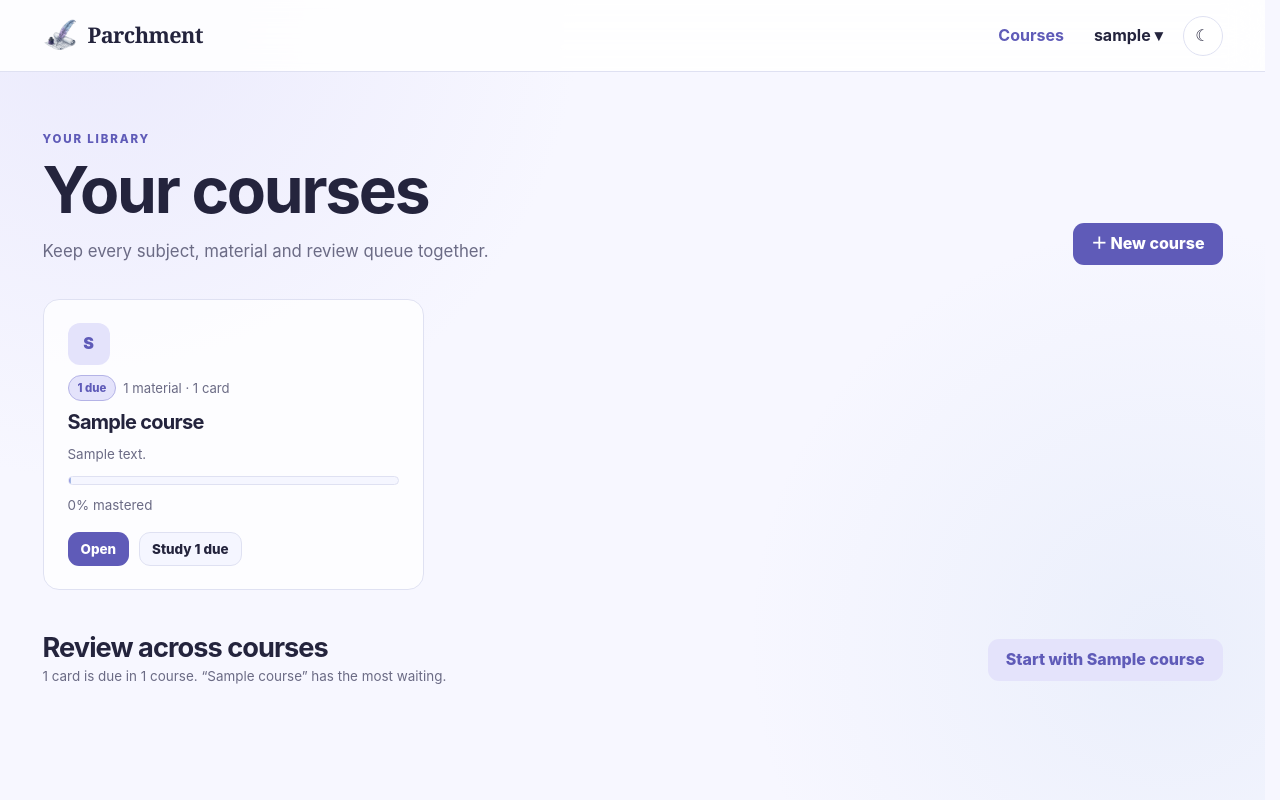
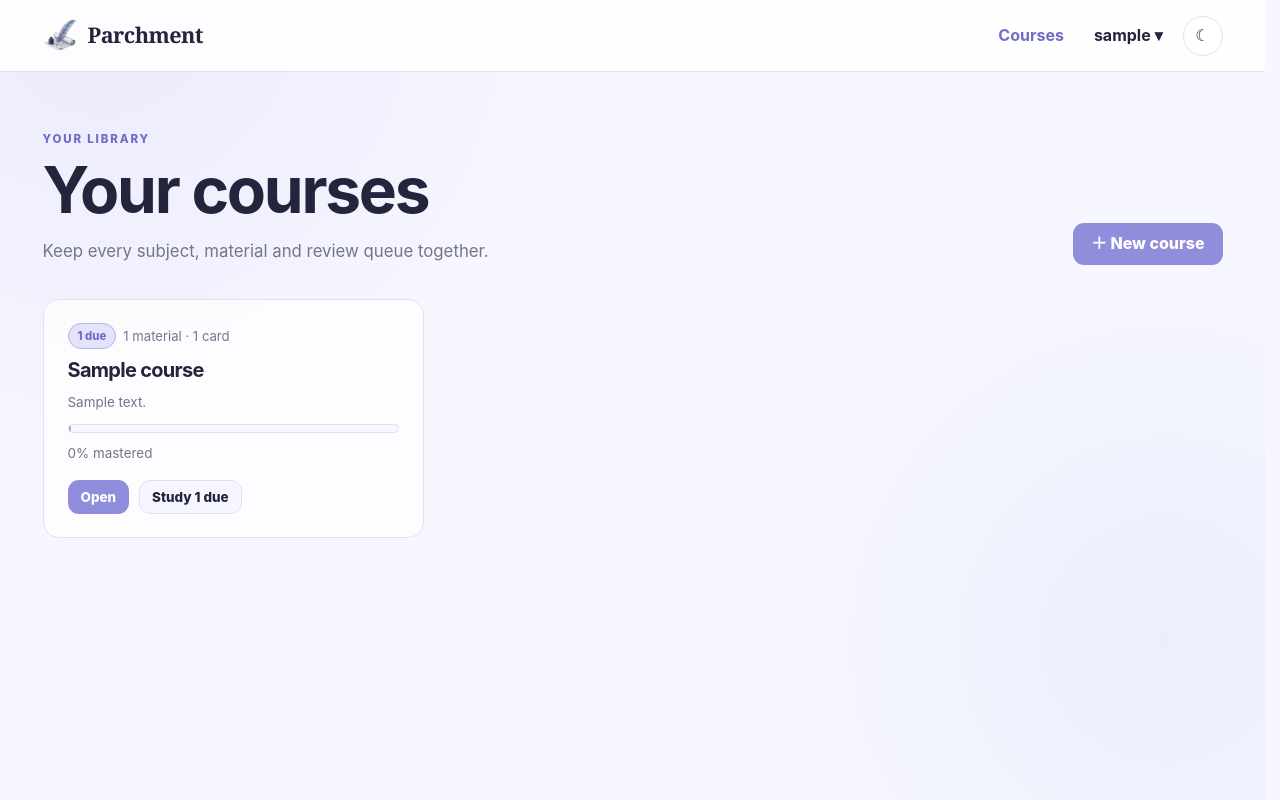
Before and after one commit to anish0m/Parchment, a Django app: page /courses/ in a window 1280 px wide. Run offline with Django 5.2, Linux system fonts and the light colour scheme; a user stored in the database is signed in; tables that the repository leaves empty hold one stand-in row (values such as "Sample post"); parts of the project's set-up code (start-up, migrations or seed data) failed here and were passed over; some libraries are stand-ins or nearby versions.

Commit message:
update: UI improvement
Use the design's exact purples (#918DDD buttons, #716DC7 hover and accent
text), drop the letter icon from course tiles, and remove the Review across
courses section: each course has its own Study button.

Co-Authored-By: Claude Opus 5.5 <noreply@anthropic.com>
Claude-Session: https://claude.ai/code/session_01EagsnVgPoFrGnNauZ842Sj

```diff
--- a/courses/views.py
+++ b/courses/views.py
@@ -9,7 +9,6 @@ from django.utils import timezone
 from django.views.generic import DeleteView, DetailView, ListView, UpdateView
 from django.views.generic.edit import CreateView
 
-from flashcards.models import Flashcard
 from materials.views import material_list_context
 from parchment.htmx import is_htmx, paginate, wants_fragment
 from study.views import study_panel_context
@@ -89,14 +88,6 @@ class CourseListView(OwnedCourseMixin, ListView):
     def get_context_data(self, **kwargs):
         context = super().get_context_data(**kwargs)
         context["form"] = CourseForm(owner=self.request.user)
-        # "Review across courses": how much is due, and the course with the most.
-        due = Flashcard.objects.filter(
-            course__owner=self.request.user, next_review_at__lte=timezone.now()
-        )
-        context["total_due"] = due.count()
-        context["due_course_count"] = due.values("course").distinct().count()
-        with_due = self.get_queryset().filter(due_count__gt=0)
-        context["busiest"] = with_due.order_by("-due_count", Lower("name")).first()
         context["open_modal"] = self.request.GET.get("new") == "1"
         return context
 
--- a/static/css/app.css
+++ b/static/css/app.css
@@ -8,14 +8,14 @@
   --surface: #ffffff;
   --surface-soft: #f5f6ff;
   --ink: #24243d;
-  --muted: #6b6b85;
+  --muted: #74748d;
   --line: #dfe1f2;
   --peri: #918ddd;
-  --peri-strong: #5f5bb8;
+  --peri-strong: #716dc7;
   --peri-soft: #e4e3fb;
   --blue: #a9c5e8;
-  --success: #3f7a63;
-  --danger: #b24a5c;
+  --success: #4c8b73;
+  --danger: #b95868;
   --on-accent: #ffffff;
   --shadow: 0 16px 45px rgba(72, 70, 130, 0.12);
   --radius: 18px;
@@ -159,8 +159,8 @@ h3 { font-size: 1.08rem; margin: 0; }
   min-height: 42px; padding: 0 17px; border-radius: 11px; border: 1px solid transparent;
   font-weight: 800; line-height: 1.2; text-align: center; transition: 0.18s ease;
 }
-.btn-primary { background: var(--peri-strong); color: var(--on-accent); }
-.btn-primary:hover { background: color-mix(in srgb, var(--peri-strong) 85%, var(--ink)); transform: translateY(-1px); }
+.btn-primary { background: var(--peri); color: #fff; }
+.btn-primary:hover { background: var(--peri-strong); transform: translateY(-1px); }
 .btn-secondary { background: transparent; color: var(--peri-strong); border-color: var(--peri); }
 .btn-secondary:hover { background: var(--peri-soft); }
 .btn-soft { background: var(--peri-soft); color: var(--peri-strong); }
@@ -245,10 +245,6 @@ a.badge:hover { border-color: var(--peri); text-decoration: none; }
 .course-tile h3 a { color: var(--ink); }
 .course-tile p { margin: 0; }
 .course-tile .actions { margin-top: auto; padding-top: 6px; }
-.course-icon {
-  width: 42px; height: 42px; border-radius: 12px; display: grid; place-items: center;
-  background: var(--peri-soft); color: var(--peri-strong); font-weight: 900; text-transform: uppercase;
-}
 /* Tiles stay a similar height however long the name or description is. */
 .course-tile h3, .course-tile .description { display: -webkit-box; -webkit-box-orient: vertical; overflow: hidden; }
 .course-tile h3 { -webkit-line-clamp: 2; line-clamp: 2; }
@@ -286,7 +282,7 @@ a.badge:hover { border-color: var(--peri); text-decoration: none; }
 .page-numbers { display: flex; flex-wrap: wrap; gap: 4px; }
 .page-numbers a, .page-numbers span { min-width: 2.2em; padding: 4px 8px; text-align: center; border-radius: 9px; }
 .page-numbers a:hover { background: var(--surface-soft); text-decoration: none; }
-.page-numbers .current { background: var(--peri-strong); color: var(--on-accent); }
+.page-numbers .current { background: var(--peri); color: #fff; }
 
 /* Flashcards */
 .flashcard { padding: 22px 0; border-top: 1px solid var(--line); max-width: 920px; display: grid; gap: 8px; }
--- a/templates/courses/course_list.html
+++ b/templates/courses/course_list.html
@@ -14,29 +14,6 @@
 
   {% include "courses/partials/course_list.html" %}
 
-  {% if page_obj.paginator.count %}
-    <section class="section">
-      <div class="section-head">
-        <div>
-          <h2>Review across courses</h2>
-          <p class="muted small">
-            {% if total_due %}
-              {{ total_due }} card{{ total_due|pluralize }} {{ total_due|pluralize:"is,are" }} due in {{ due_course_count }} course{{ due_course_count|pluralize }}.
-              {% if busiest %}“{{ busiest.name }}” has the most waiting.{% endif %}
-            {% else %}
-              Nothing is due today. Cards you answer come back when they're due.
-            {% endif %}
-          </p>
-        </div>
-        {% if busiest %}
-          <form method="post" action="{% url 'study:start' busiest.pk %}">
-            {% csrf_token %}
-            <button type="submit" class="btn btn-soft">Start with {{ busiest.name|truncatechars:30 }}</button>
-          </form>
-        {% endif %}
-      </div>
-    </section>
-  {% endif %}
 {% endblock %}
 
 {% block modals %}
--- a/templates/courses/partials/course_card.html
+++ b/templates/courses/partials/course_card.html
@@ -1,6 +1,5 @@
 {% load course_tags humanize %}
 <li class="course-tile" id="course-{{ course.pk }}">
-  <div class="course-icon" aria-hidden="true">{{ course.name|initial }}</div>
   <div class="meta">
     {% if show_activity and course.last_activity %}
       <span class="badge badge-accent">Active {{ course.last_activity|naturaltime }}</span>
```
Also changed, not shown: tests/test_ui.py (+0 -13 lines).
